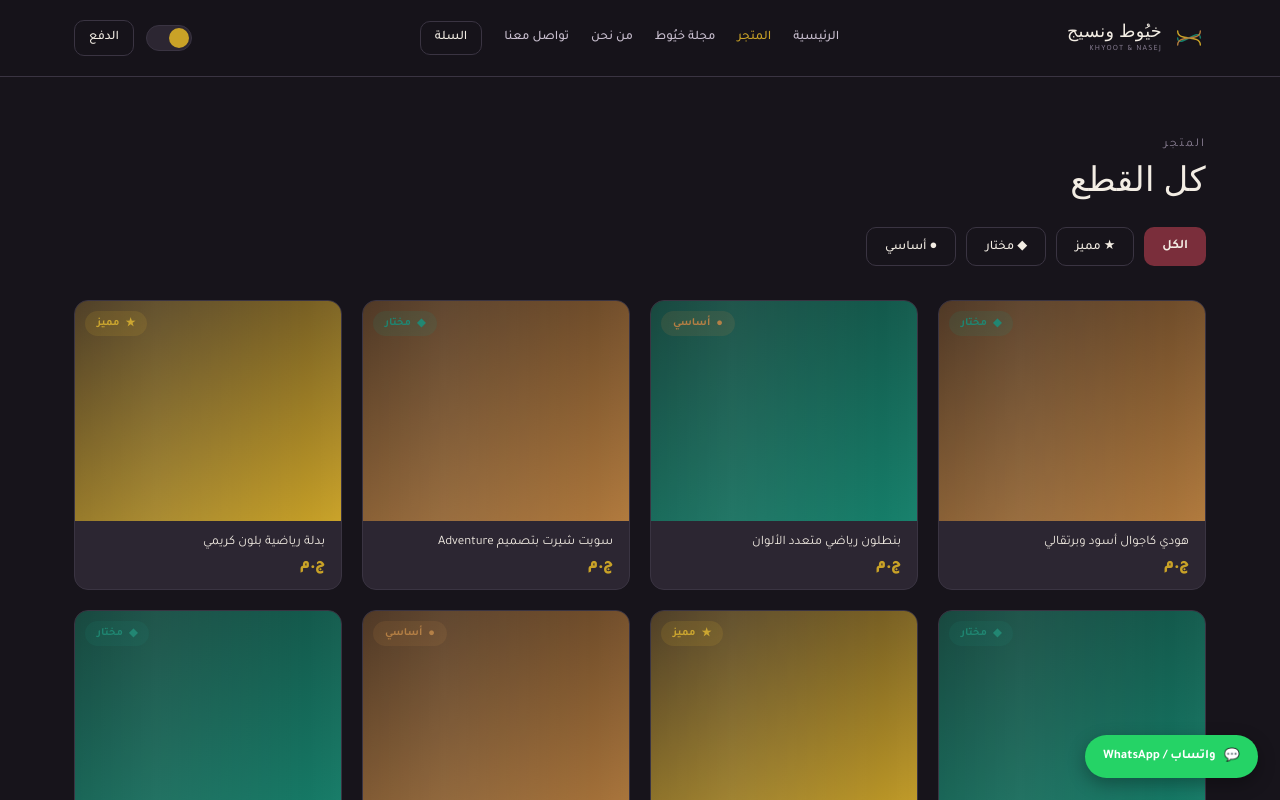
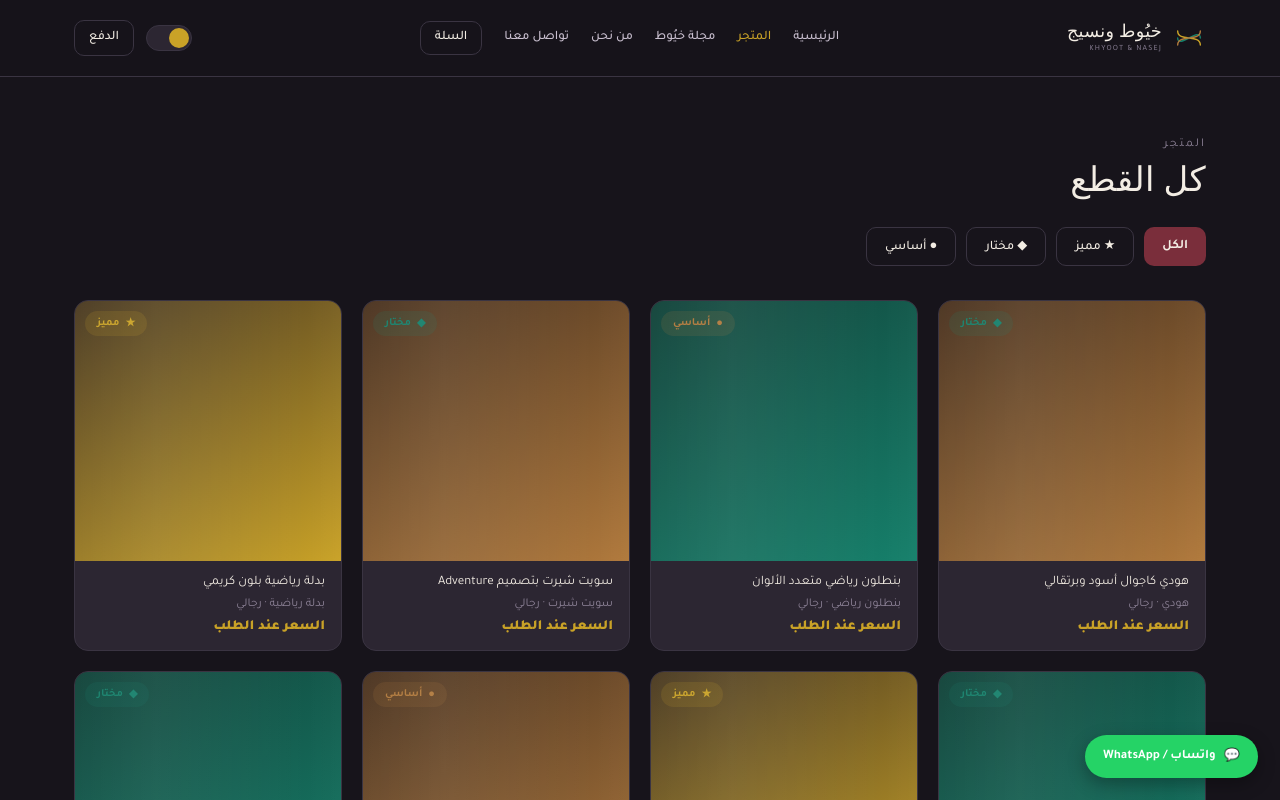
Before and after one commit to Abdallah-cmyk/khuyoot-store, a React (Vite) app: page /shop in a window 1280 px wide. Shown: the top 800 px of the page. Built offline with nearby package versions, Linux system fonts and the light colour scheme; a web font is replaced by a local one.

Commit message:
Improve product cards for real clothing catalog and inquiry pricing

```diff
--- a/ProductCard.jsx
+++ b/ProductCard.jsx
@@ -14,10 +14,14 @@ export default function ProductCard({ product, image }) {
     <motion.div initial={{ opacity: 0, y: 24 }} whileInView={{ opacity: 1, y: 0 }} viewport={{ once: true, margin: '-60px' }} transition={{ duration: 0.5 }}>
       <Link to={`/product/${product.id}`} style={{ display: 'block' }} aria-label={`عرض ${product.name}`}>
         <div ref={ref} onMouseMove={handleMove} onMouseLeave={handleLeave} style={{ borderRadius: 14, overflow: 'hidden', background: 'var(--surface-2)', border: '1px solid var(--border)', transition: 'transform 0.25s ease' }}>
-          <div className={image ? '' : 'skeleton-media'} style={{ position: 'relative', height: 220, background: image ? `center/cover no-repeat url(${image})` : swatchGradients[product.swatch] }}>
+          <div className={image ? '' : 'skeleton-media'} style={{ position: 'relative', height: 260, background: image ? `center/cover no-repeat url(${image})` : swatchGradients[product.swatch] }}>
             <span className={`tier-badge ${tier.className}`} style={{ position: 'absolute', top: 10, insetInlineEnd: 10 }}><span aria-hidden="true">{tier.icon}</span>{tier.label}</span>
           </div>
-          <div style={{ padding: '14px 16px' }}><div style={{ fontSize: 13, color: 'var(--text-primary)', marginBottom: 6 }}>{product.name}</div><div style={{ fontSize: 15, fontWeight: 800, color: 'var(--gold)' }}>{product.price} ج.م</div></div>
+          <div style={{ padding: '14px 16px' }}>
+            <div style={{ fontSize: 13, color: 'var(--text-primary)', marginBottom: 6 }}>{product.name}</div>
+            <div style={{ fontSize: 12, color: 'var(--text-muted)', marginBottom: 8 }}>{product.category} · {product.audience}</div>
+            <div style={{ fontSize: 14, fontWeight: 800, color: 'var(--gold)' }}>{product.price ? `${product.price} ج.م` : 'السعر عند الطلب'}</div>
+          </div>
         </div>
       </Link>
     </motion.div>
```
